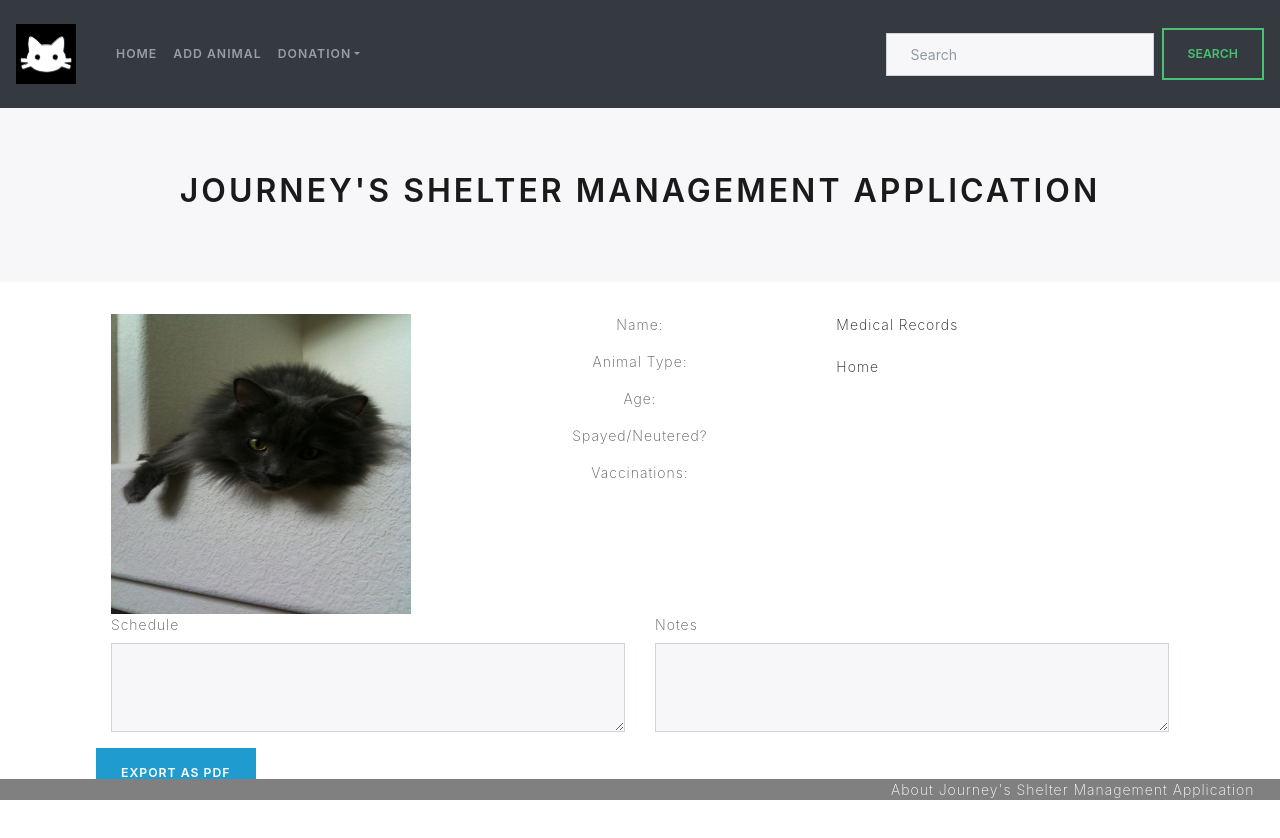
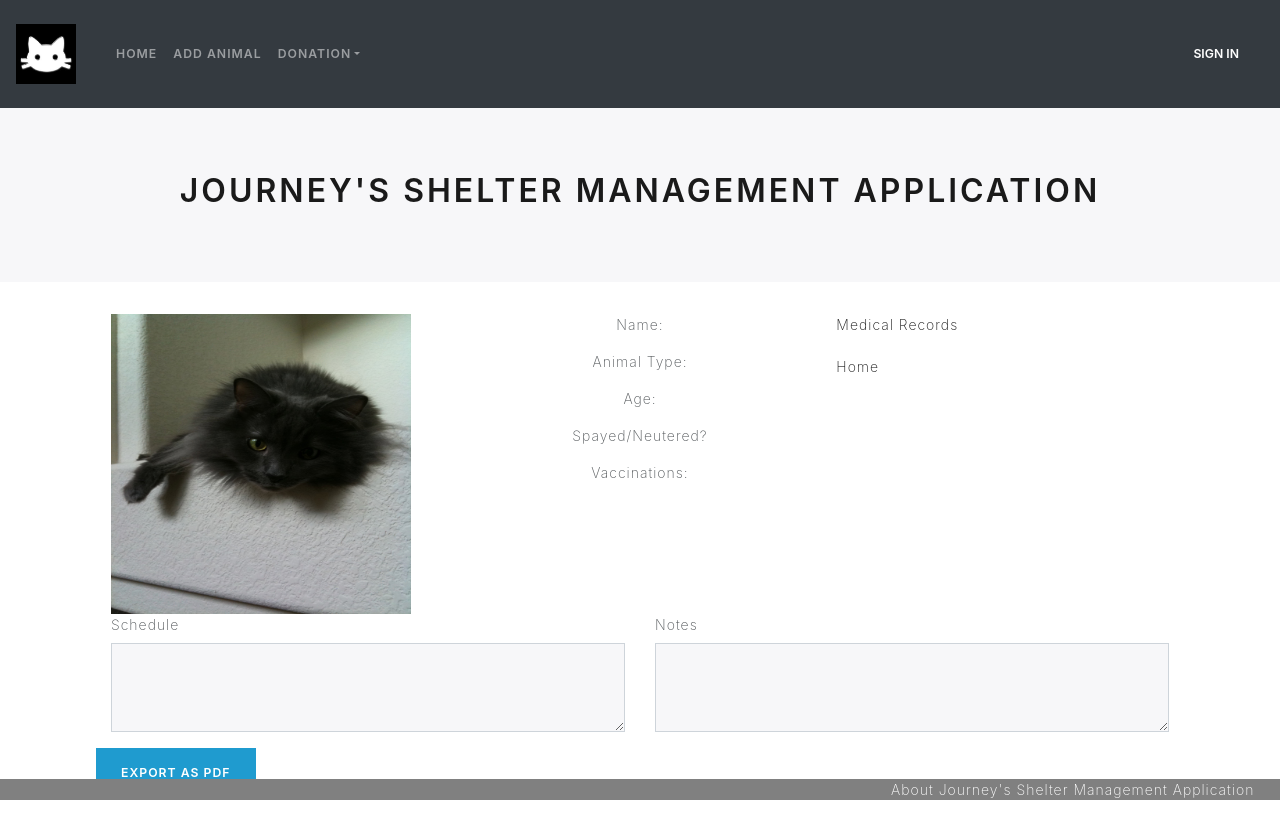
Before and after one commit to zoe-gonzales/shelter-manager, a React (Create React App) app in the folder client/: page /info in a window 1280 px wide. Shown: the top 838 px of the page. Built offline with nearby package versions, Linux system fonts and the light colour scheme; no server answers; what auth0-js would draw is missing.

Commit message:
adding ability to see user logged in status in NavBar

```diff
--- a/client/src/components/Nav/Nav.js
+++ b/client/src/components/Nav/Nav.js
@@ -1,13 +1,15 @@
 import React from "react";
 import "../Nav/Nav.css"
-// import Nav from 'react-bootstrap/Nav'
-// import Navbar from 'react-bootstrap/Navbar'
 import { Navbar, Nav, NavDropdown, Form, FormControl, Button } from "react-bootstrap";
+import {Link, withRouter} from 'react-router-dom';
+import auth0Client from '../../Auth';
 
 
-// export default Nav;
-
-function Navigator() {
+function Navigator(props) {
+  const signOut = () => {
+    auth0Client.signOut();
+    props.history.replace('/');
+  };
   return (
 
     <Navbar collapseOnSelect expand="lg" bg="dark" variant="dark">
@@ -20,7 +22,7 @@ function Navigator() {
         alt="React Bootstrap logo"
       />
 
-      <Navbar.Brand href="#home">
+      <Navbar.Brand href="/main">
         {/* Journey's Shelter Management Application */}
       </Navbar.Brand>
       <Navbar.Toggle aria-controls="basic-navbar-nav" />
@@ -31,19 +33,27 @@ function Navigator() {
           <NavDropdown title="Donation" id="basic-nav-dropdown">
             <NavDropdown.Item href="/donate/material">Material Donations</NavDropdown.Item>
             <NavDropdown.Item href="/donate/money">Monetary Donations</NavDropdown.Item>
-            {/* <NavDropdown.Item href="#action/3.3">Something</NavDropdown.Item> */}
-            {/* <NavDropdown.Divider /> */}
-            {/* <NavDropdown.Item href="#action/3.4">Separated link</NavDropdown.Item> */}
           </NavDropdown>
         </Nav>
-        <Form inline>
+          {
+            !auth0Client.isAuthenticated() &&
+            <button className="btn btn-dark" onClick={auth0Client.signIn}>Sign In</button>
+          }
+          {
+            auth0Client.isAuthenticated() &&
+            <div>
+              <label className="mr-2 text-white">{auth0Client.getProfile().name}</label>
+              <button className="btn btn-dark" onClick={() => {signOut()}}>Sign Out</button>
+            </div>
+          }
+        {/* <Form inline>
           <FormControl type="text" placeholder="Search" className="mr-sm-2" />
           <Button variant="outline-success">Search</Button>
-        </Form>
+        </Form> */}
       </Navbar.Collapse>
       </Navbar>
   );
 
 }
 
-export default Navigator;
+export default withRouter(Navigator);
```
Also changed, not shown: 1 other file (tests, documents, lock files or other folders).
